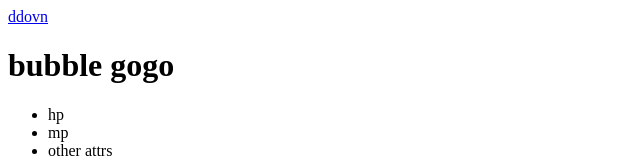
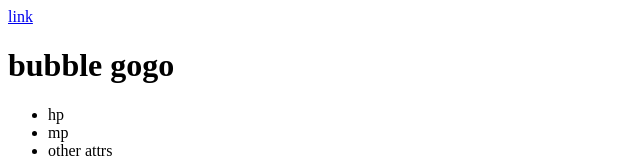
Before and after one commit to bubblecigar/nextHabitica, a Next.js app: page / in a window 1280 px wide. Shown: the top 160 px of the page, without its empty margins (0-640 px from the left). Built offline with nearby package versions, Linux system fonts and the light colour scheme.

Commit message:
change textContent

```diff
--- a/pages/index.js
+++ b/pages/index.js
@@ -11,7 +11,7 @@ export default function Home (props) {
       </Head>
 
       <main>
-        <Link href='users/12345'>ddovn</Link>
+        <Link href='users/12345'>link</Link>
         <h1 className='text-5xl'>bubble gogo</h1>
         <ul>
           <li>hp</li>
```
